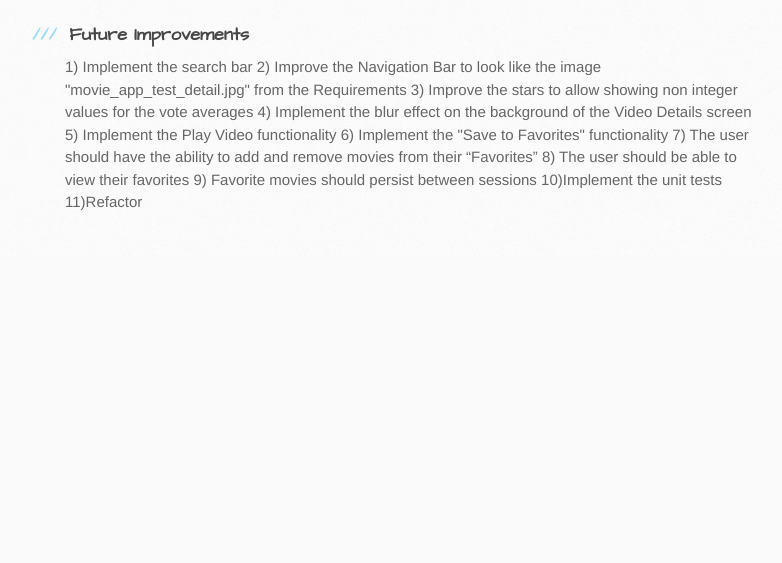
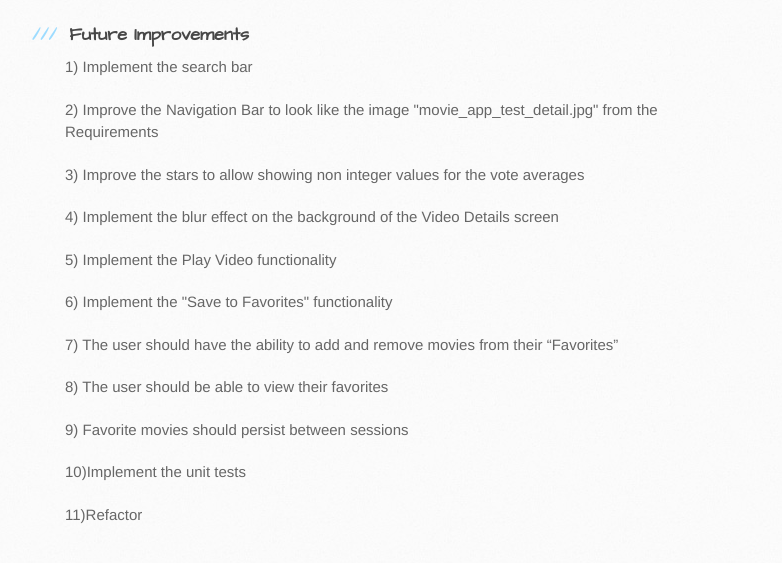
Before and after one commit to sergioribeiro/MovieExplorer, a plain HTML site: page index.html in a window 1280 px wide. Shown: the part 1121-1684 px from the top of the page, without its empty margins (105-887 px from the left). Before the commit the page ends 1377 px from the top, so only its background shows below. Drawn offline with Linux system fonts and the light colour scheme.

```diff
--- a/index.html
+++ b/index.html
@@ -50,17 +50,27 @@
 <h3>
 <a id="future-improvements" class="anchor" href="#future-improvements" aria-hidden="true"><span aria-hidden="true" class="octicon octicon-link"></span></a>Future Improvements</h3>
 
-<p>1) Implement the search bar
-2) Improve the Navigation Bar to look like the image "movie_app_test_detail.jpg" from the Requirements
-3) Improve the stars to allow showing non integer values for the vote averages
-4) Implement the blur effect on the background of the Video Details screen
-5) Implement the Play Video functionality
-6) Implement the "Save to Favorites" functionality
-7) The user should have the ability to add and remove movies from their “Favorites”
-8) The user should be able to view their favorites
-9) Favorite movies should persist between sessions
-10)Implement the unit tests
-11)Refactor</p>
+<p>1) Implement the search bar</p>
+
+<p>2) Improve the Navigation Bar to look like the image "movie_app_test_detail.jpg" from the Requirements</p>
+
+<p>3) Improve the stars to allow showing non integer values for the vote averages</p>
+
+<p>4) Implement the blur effect on the background of the Video Details screen</p>
+
+<p>5) Implement the Play Video functionality</p>
+
+<p>6) Implement the "Save to Favorites" functionality</p>
+
+<p>7) The user should have the ability to add and remove movies from their “Favorites”</p>
+
+<p>8) The user should be able to view their favorites</p>
+
+<p>9) Favorite movies should persist between sessions</p>
+
+<p>10)Implement the unit tests</p>
+
+<p>11)Refactor</p>
         </section>
 
         <aside id="sidebar">
--- a/params.json
+++ b/params.json
@@ -1,6 +1,6 @@
 {
   "name": "Movie Explorer",
   "tagline": "",
-  "body": "### Welcome to MovieExplorer.\r\nThis is a Xamarin Programming Test from CIE Digital Labs\r\n\r\nRequirements and Endpoints are CIE's property (http://www.ciedigital.com) and shall not be used without their consent.\r\n\r\nAll of the Source Code in this Repo was created by Sergio Schirmer Almenara Ribeiro (@sergioribeiro)\r\n\r\n### Home screen\r\n![Home Screen](https://github.com/sergioribeiro/movieexplorer/branch/path/to/img.png)\r\n\r\n### Video details screen\r\n![Details Screen](https://raw.githubusercontent.com/username/projectname/branch/path/to/img.png)\r\n\r\n### Future Improvements\r\n1) Implement the search bar\r\n2) Improve the Navigation Bar to look like the image \"movie_app_test_detail.jpg\" from the Requirements\r\n3) Improve the stars to allow showing non integer values for the vote averages\r\n4) Implement the blur effect on the background of the Video Details screen\r\n5) Implement the Play Video functionality\r\n6) Implement the \"Save to Favorites\" functionality\r\n7) The user should have the ability to add and remove movies from their “Favorites”\r\n8) The user should be able to view their favorites\r\n9) Favorite movies should persist between sessions\r\n10)Implement the unit tests\r\n11)Refactor\r\n",
+  "body": "### Welcome to MovieExplorer.\r\nThis is a Xamarin Programming Test from CIE Digital Labs\r\n\r\nRequirements and Endpoints are CIE's property (http://www.ciedigital.com) and shall not be used without their consent.\r\n\r\nAll of the Source Code in this Repo was created by Sergio Schirmer Almenara Ribeiro (@sergioribeiro)\r\n\r\n### Home screen\r\n![Home Screen](https://github.com/sergioribeiro/movieexplorer/branch/path/to/img.png)\r\n\r\n### Video details screen\r\n![Details Screen](https://raw.githubusercontent.com/username/projectname/branch/path/to/img.png)\r\n\r\n### Future Improvements\r\n1) Implement the search bar\r\n\r\n2) Improve the Navigation Bar to look like the image \"movie_app_test_detail.jpg\" from the Requirements\r\n\r\n3) Improve the stars to allow showing non integer values for the vote averages\r\n\r\n4) Implement the blur effect on the background of the Video Details screen\r\n\r\n5) Implement the Play Video functionality\r\n\r\n6) Implement the \"Save to Favorites\" functionality\r\n\r\n7) The user should have the ability to add and remove movies from their “Favorites”\r\n\r\n8) The user should be able to view their favorites\r\n\r\n9) Favorite movies should persist between sessions\r\n\r\n10)Implement the unit tests\r\n\r\n11)Refactor\r\n",
   "note": "Don't delete this file! It's used internally to help with page regeneration."
 }
```
